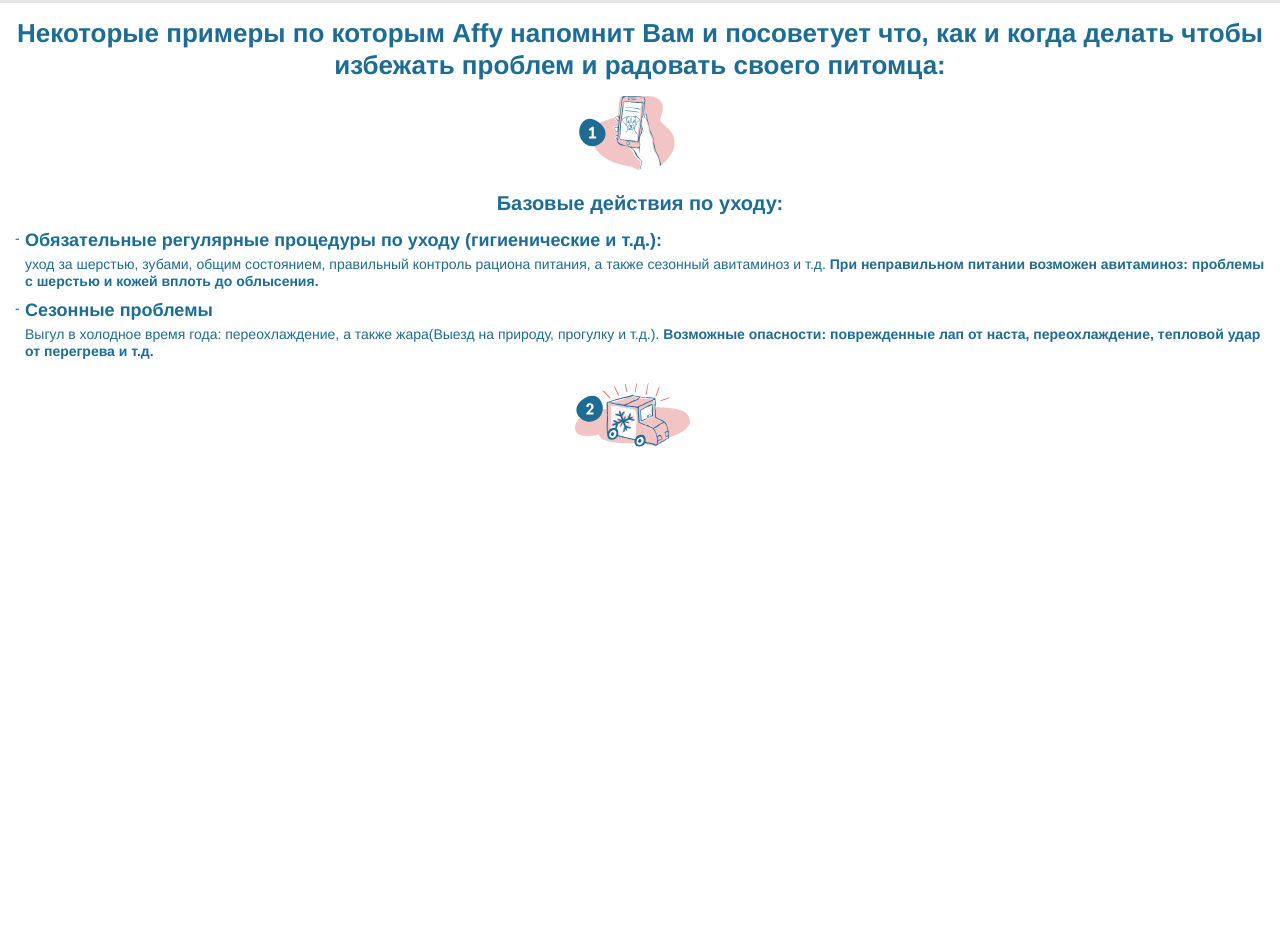
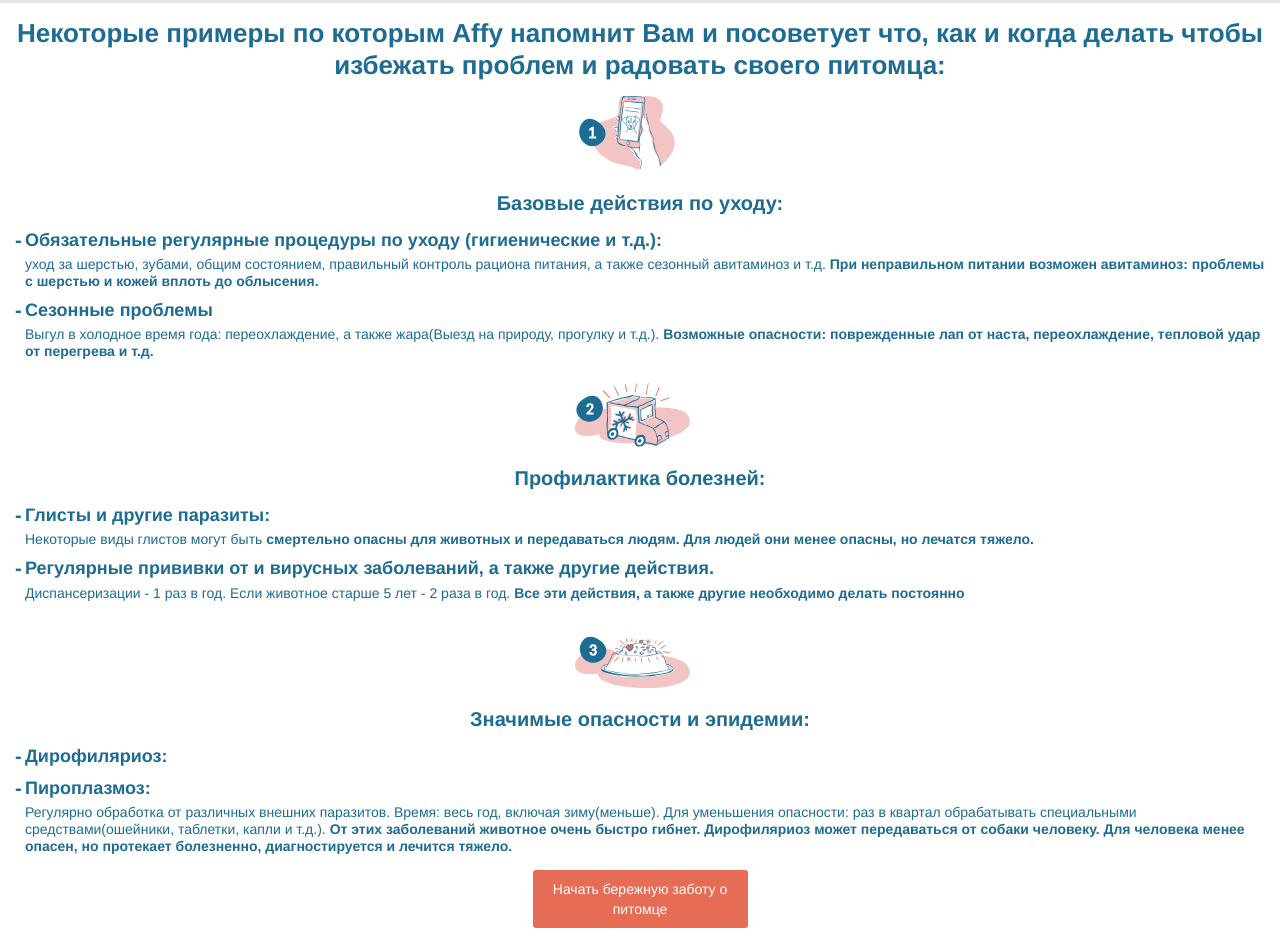
Before and after one commit to rtxrulez/gulp-amp, a website: page src/index.html in a window 1280 px wide. Shown: the part 1883-2826 px from the top of the page. Before the commit the page ends 2349 px from the top, so only its background shows below. Drawn offline with nearby package versions, Linux system fonts and the light colour scheme; files that its build step writes are made by us from their sources; files whose address does not match are found by name.

Commit message:
продолжение 4 экрана

```diff
--- a/src/index.html
+++ b/src/index.html
@@ -88,6 +88,38 @@
             </li>
         </ul>
         <img class="d-ib" src="/images/semple2.svg">
+        <h3 class="list-head">Профилактика болезней:</h3>
+        <ul class="list-default">
+            <li>
+                <span class="list-default-head">Глисты и другие паразиты:</span>
+                Некоторые виды глистов могут быть
+                <b>смертельно опасны для животных и передаваться людям. Для людей они менее опасны, но
+                лечатся тяжело.
+                </b>
+            </li>
+            <li>
+                <span class="list-default-head">Регулярные прививки от и вирусных заболеваний, а также другие действия.</span>
+                Диспансеризации - 1 раз в год. Если животное старше 5 лет - 2 раза в год.
+                <b>Все эти действия, а также другие необходимо
+                делать постоянно</b>
+            </li>
+        </ul>
+        <img class="d-ib" src="/images/semple3.svg">
+        <h3 class="list-head">Значимые опасности и эпидемии:</h3>
+        <ul class="list-default">
+            <li>
+                <span class="list-default-head">Дирофиляриоз:</span>
+            </li>
+            <li>
+                <span class="list-default-head">Пироплазмоз:</span>
+                Регулярно обработка от различных внешних паразитов. Время: весь год, включая зиму(меньше). Для уменьшения опасности: раз
+                в квартал обрабатывать специальными средствами(ошейники, таблетки, капли и т.д.).
+                <b>От этих заболеваний животное очень
+                быстро гибнет. Дирофиляриоз может передаваться от собаки человеку. Для человека менее опасен, но протекает болезненно,
+                диагностируется и лечится тяжело.</b>
+            </li>
+        </ul>
+        <a class="btn btn-primary d-ib" href="#">Начать бережную заботу о питомце</a>
     </section>
 
 </body>
--- a/src/styles/main.scss
+++ b/src/styles/main.scss
@@ -108,9 +108,14 @@
 
 .section4 {
     text-align: center;
+    padding-bottom: 15px;
 
     img {
         margin: 0px 15px 15px 0px;
+    }
+
+    .btn {
+        max-width: 215px;
     }
 }
 
@@ -131,7 +136,9 @@
             content: '-';
             position: absolute;
             left: 0;
-            top: 0;
+            top: -2px;
+            font-size:20px;
+            font-weight: bold;
         }
     }
     li + li {
```
Also changed, not shown: build/images/semple3.svg (added), build/index.html, build/styles/app.css, 1 other file.
